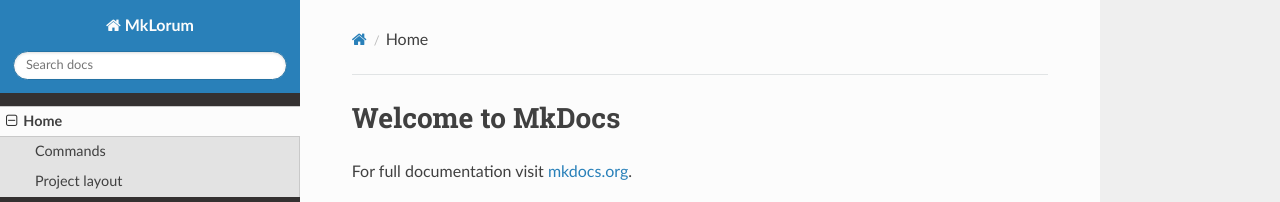
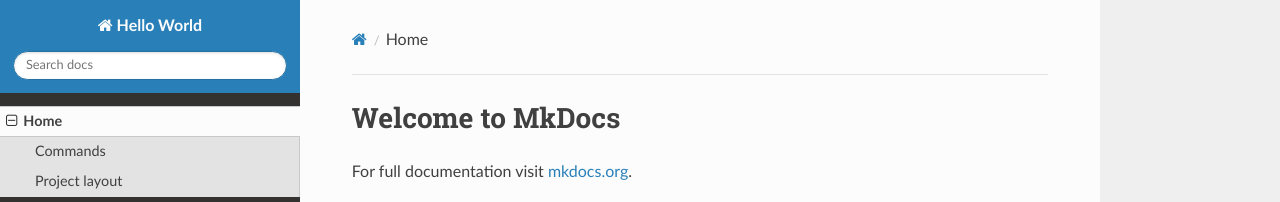
Before and after one commit to LxCCode/Hello-World, an MkDocs documentation site: the page built from docs/index.md, in a window 1280 px wide. Shown: the top 202 px of the page. Built offline with MkDocs 1.6.1, drawn with Linux system fonts in a browser that asks for light colours; nearby versions of some CDN libraries.

Commit message:
Update mkdocs.yml

```diff
--- a/mkdocs.yml
+++ b/mkdocs.yml
@@ -1,4 +1,4 @@
-site_name: MkLorum
+site_name: Hello World
 nav:
     - Home: index.md
     - About: about.md
```
